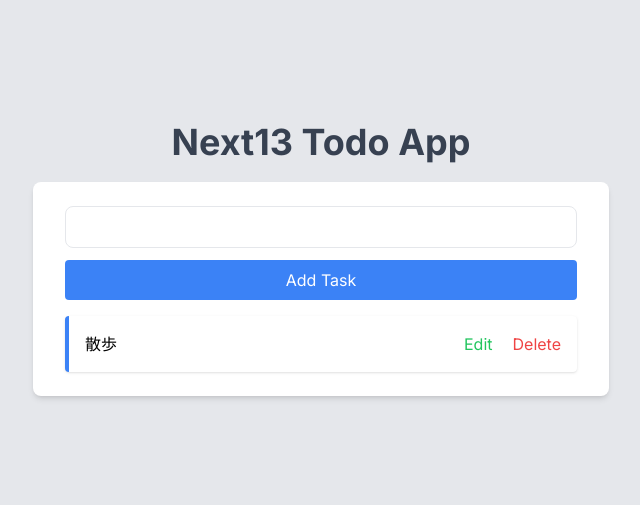
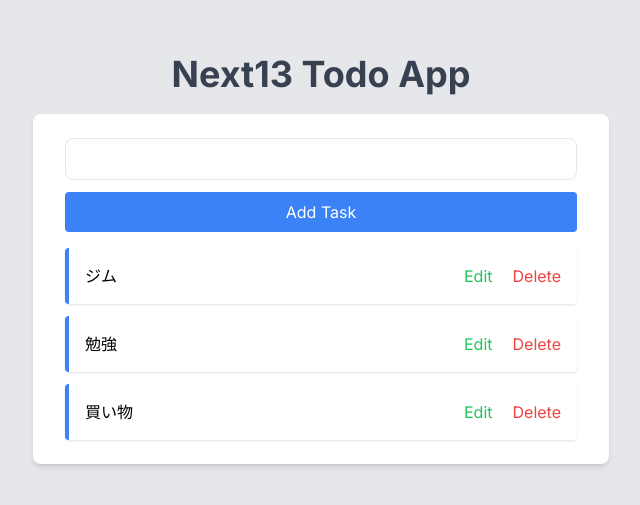
Before and after one commit to juntetsu/231215_next_todoapp, a Next.js app: page / in a window 1280 px wide. Shown: the part 141-646 px from the top of the page, without its empty margins (319-959 px from the left). Built offline with nearby package versions, Linux system fonts and the light colour scheme; data requests are answered from the project's data file.

Commit message:
API取得・表示

```diff
--- /dev/null
+++ b/src/app/_components/Todo.tsx
@@ -0,0 +1,22 @@
+import { TodoType } from "@/app/_lib/types";
+import React from "react";
+
+interface TodoProps {
+  todo: TodoType;
+}
+
+const Todo = ({ todo }: TodoProps) => {
+  return (
+    <li
+      className="flex justify-between p-4 bg-white border-l-4 border-blue-500 rounded shadow"
+    >
+      <span>{todo.text}</span>
+      <div>
+        <button className="text-green-500 mr-5">Edit</button>
+        <button className="text-red-500">Delete</button>
+      </div>
+    </li>
+  );
+};
+
+export default Todo;
--- a/src/app/_components/TodoList.tsx
+++ b/src/app/_components/TodoList.tsx
@@ -1,17 +1,19 @@
-import React from 'react'
+import Todo from "@/app/_components/Todo";
+import { TodoType } from "@/app/_lib/types";
+import React from "react";
 
-const TodoList = () => {
+interface TodoListProps {
+  todos: TodoType[];
+}
+
+const TodoList = ({ todos }: TodoListProps) => {
   return (
     <ul className="space-y-3">
-      <li className="flex justify-between p-4 bg-white border-l-4 border-blue-500 rounded shadow">
-        <span>散歩</span>
-        <div>
-          <button className='text-green-500 mr-5'>Edit</button>
-          <button className='text-red-500'>Delete</button>
-        </div>
-      </li>
+      {todos.map((todo) => (
+        <Todo key={todo.id} todo={todo} />
+      ))}
     </ul>
   );
-}
+};
 
-export default TodoList
+export default TodoList;
--- a/src/app/page.tsx
+++ b/src/app/page.tsx
@@ -1,15 +1,19 @@
 import AddTask from "@/app/_components/AddTask";
 import TodoList from "@/app/_components/TodoList";
+import { getAllTodos } from "@/app/_lib/api";
 import Image from "next/image";
 
-export default function Home() {
+export default async function Home() {
+  const todos = await getAllTodos();
+  console.log(todos)
+
   return (
     <main className="flex flex-col justify-center items-center min-h-screen py-2 bg-gray-200">
       <h1 className="text-4xl font-bold text-gray-700">Next13 Todo App</h1>
       <div className="w-full max-w-xl mt-5">
         <div className="w-full px-8 py-6 bg-white shadow-md rounded-lg">
           <AddTask />
-          <TodoList />
+          <TodoList todos={todos} />
         </div>
       </div>
     </main>
```
